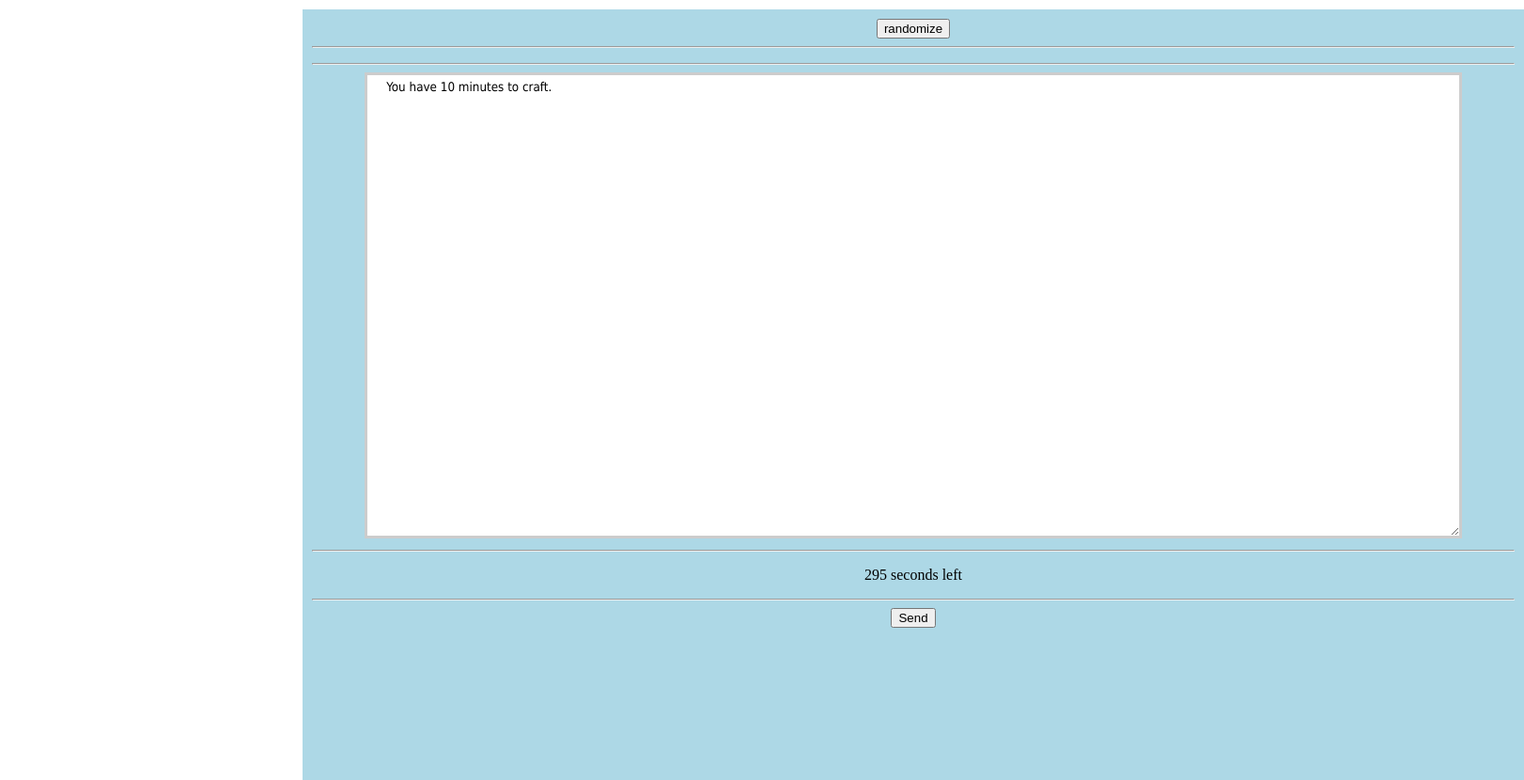
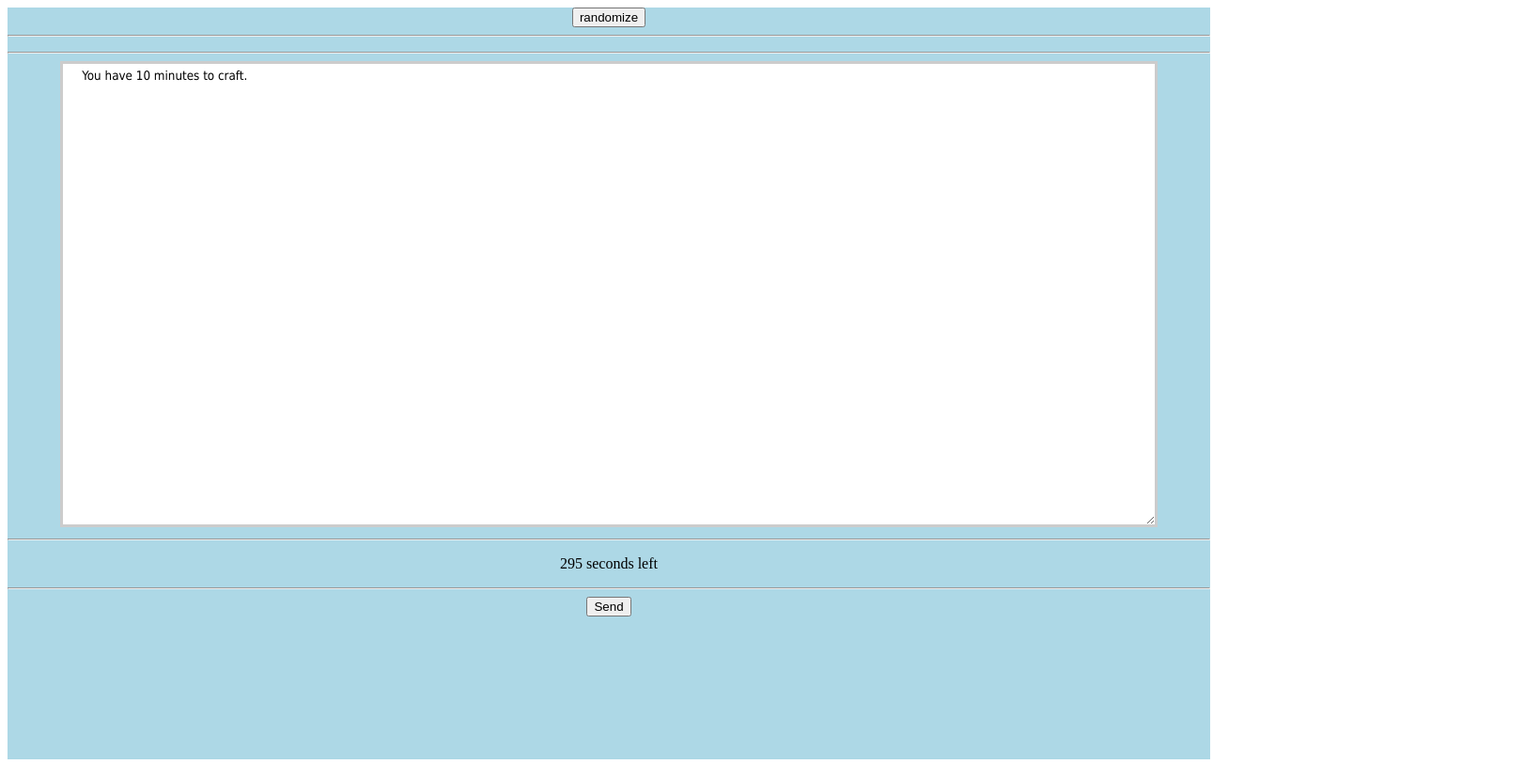
Before and after one commit to lateralcongestion/prompts, a plain HTML site: page index.html in a window 1280 px wide. Shown: the whole page at 94% size, 1622 px wide, since content can reach past the window. After the commit the page ends 808 px from the top, so only its background shows below. Drawn offline with Linux system fonts and the light colour scheme.

Commit message:
Update style.css
made the body have padding and it created a much larger space than 100% due to the padding added on top of the 100%.

```diff
--- a/style.css
+++ b/style.css
@@ -1,12 +1,8 @@
 .body
     {
     position:absolute;
-    margin:2px;
     text-align: center;
     display: block;
-    padding: 10px;
-    right:25%;
-    left:25%;
     width: 100%;
     height: 100%;
     background-color:lightblue;
```
